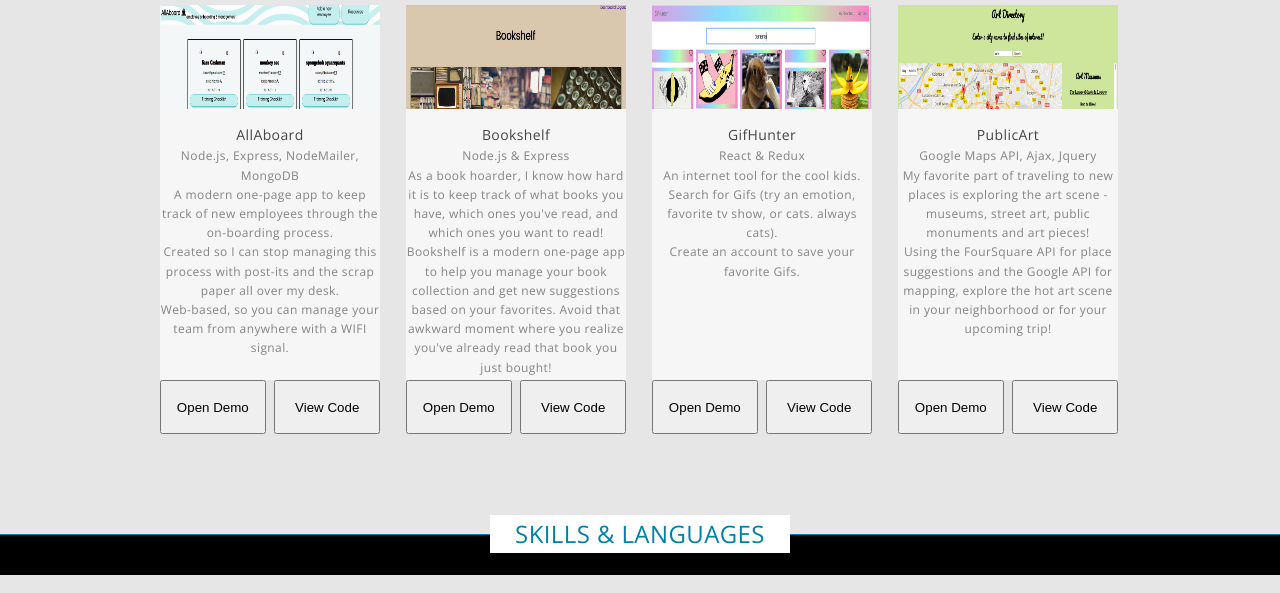
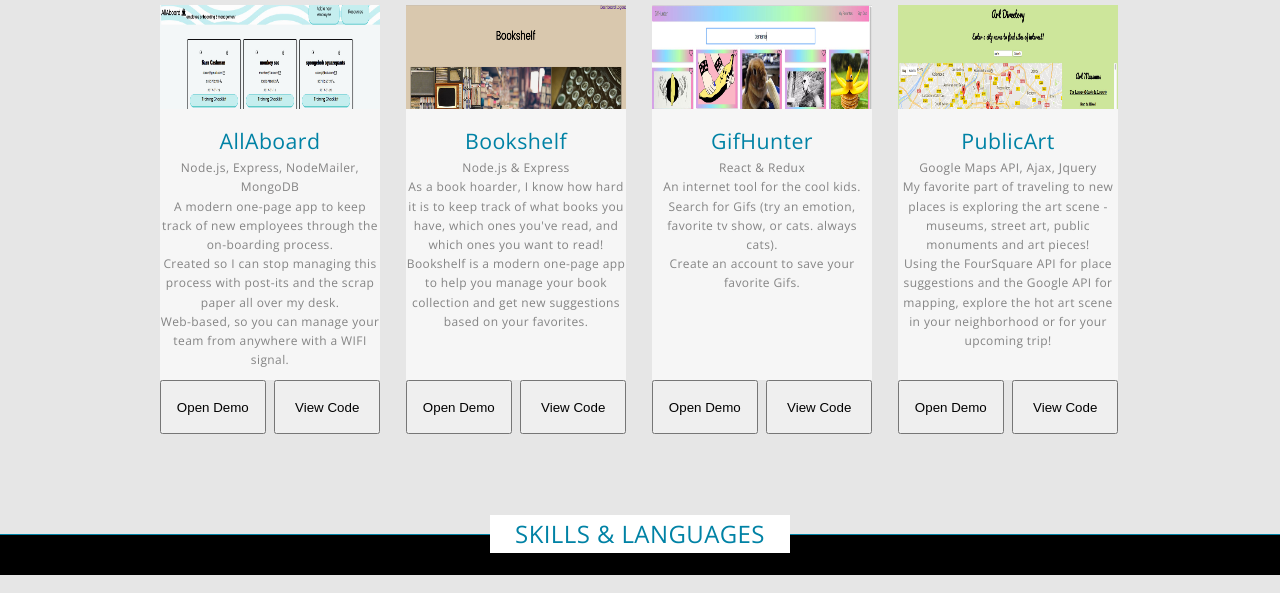
Before and after one commit to smcashman/smcashman.github.io, a plain HTML site: page index.html in a window 1280 px wide. Shown: the part 1140-1733 px from the top of the page. Drawn offline with nearby package versions, Linux system fonts and the light colour scheme; files whose address does not match are found by name.

Commit message:
style update on h5

```diff
--- a/css/style.css
+++ b/css/style.css
@@ -783,3 +783,9 @@ input#mailSubmit:hover{
 	height:150px;
 	padding:10px;
 }
+
+.projectTitle {
+	color: #0082A5;
+	font-weight: 400;
+	font-size: 16pt;
+}
--- a/index.html
+++ b/index.html
@@ -70,7 +70,7 @@
 					<div class="section block" id="allaboard">
 						<img src="img/homepage.jpg">
 						<div class="content">
-							<h5>AllAboard</h5>
+							<h5 class="projectTitle">AllAboard</h5>
 							<h6>Node.js, Express, NodeMailer, MongoDB</h6>
 							<p>A modern one-page app to keep track of new employees through the on-boarding process.<br>
 							Created so I can stop managing this process with post-its and the scrap paper all over my desk.<br>
@@ -89,10 +89,10 @@
 					<div class="section block" id="bookshelf">
 						<img src="img/bookshelfshot.png">
 						<div class="content">
-							<h5>Bookshelf</h5>
+							<h5 class="projectTitle">Bookshelf</h5>
 							<h6>Node.js & Express</h6>
 							<p> As a book hoarder, I know how hard it is to keep track of what books you have, which ones you've read, and which ones you want to read!<br>
-							Bookshelf is a modern one-page app to help you manage your book collection and get new suggestions based on your favorites. Avoid that awkward moment where you realize you've already read that book you just bought! </p>
+							Bookshelf is a modern one-page app to help you manage your book collection and get new suggestions based on your favorites. </p>
 
 
 						</div>
@@ -109,7 +109,7 @@
 					<div class="section block" id="gifhunter">
 						<img src="img/gifhuntscreen.jpg">
 						<div class="content">
-							<h5>GifHunter</h5>
+							<h5 class="projectTitle">GifHunter</h5>
 							<h6>React & Redux</h6>
 							<p> An internet tool for the cool kids.<br>
 							Search for Gifs (try an emotion, favorite tv show, or cats. always cats). <br>
@@ -127,7 +127,7 @@
 					<div class="section block" id="publicart">
 						<img src="img/publicart.jpg">
 						<div class="content">
-							<h5>PublicArt</h5>
+							<h5 class="projectTitle">PublicArt</h5>
 							<h6>Google Maps API, Ajax, Jquery</h6>
 							<p>My favorite part of traveling to new places is exploring the art scene - museums, street art, public monuments and art pieces! <br>
 							Using the FourSquare API for place suggestions and the Google API for mapping, explore the hot art scene in your neighborhood or for your upcoming trip!</p>
@@ -143,7 +143,7 @@
 					<div class="section block" id="artquiz">
 						<img src="img/artquizscreenshot.png">
 						<div class="content">
-							<h5>Art Quiz</h5>
+							<h5 class="projectTitle">Art Quiz</h5>
 							<h6>HTML, CSS, Jquery</h6>
 							<p> Test your knowledge of the Impressionists with this quiz!</p>
 						</div>
@@ -159,7 +159,7 @@
 					<div class="section block" id="pantry">
 						<img src="img/pantryscreenshot.png">
 						<div class="content">
-							<h5>Shopping List</h5>
+							<h5 class="projectTitle">Shopping List</h5>
 							<h6>HTML, CSS, JQuery</h6>
 							<p> Simple shopping list using JQuery</p>
 						</div>
@@ -176,7 +176,7 @@
 					<div class="section block" id="tictac">
 						<img src="img/tictactoescreenshot.png">
 						<div class="content">
-							<h5>Tic Tac Toe</h5>
+							<h5 class="projectTitle">Tic Tac Toe</h5>
 							<h6>Retro styling with JQuery for functionality</h6>
 						</div>
 						<div class="hover">
```
